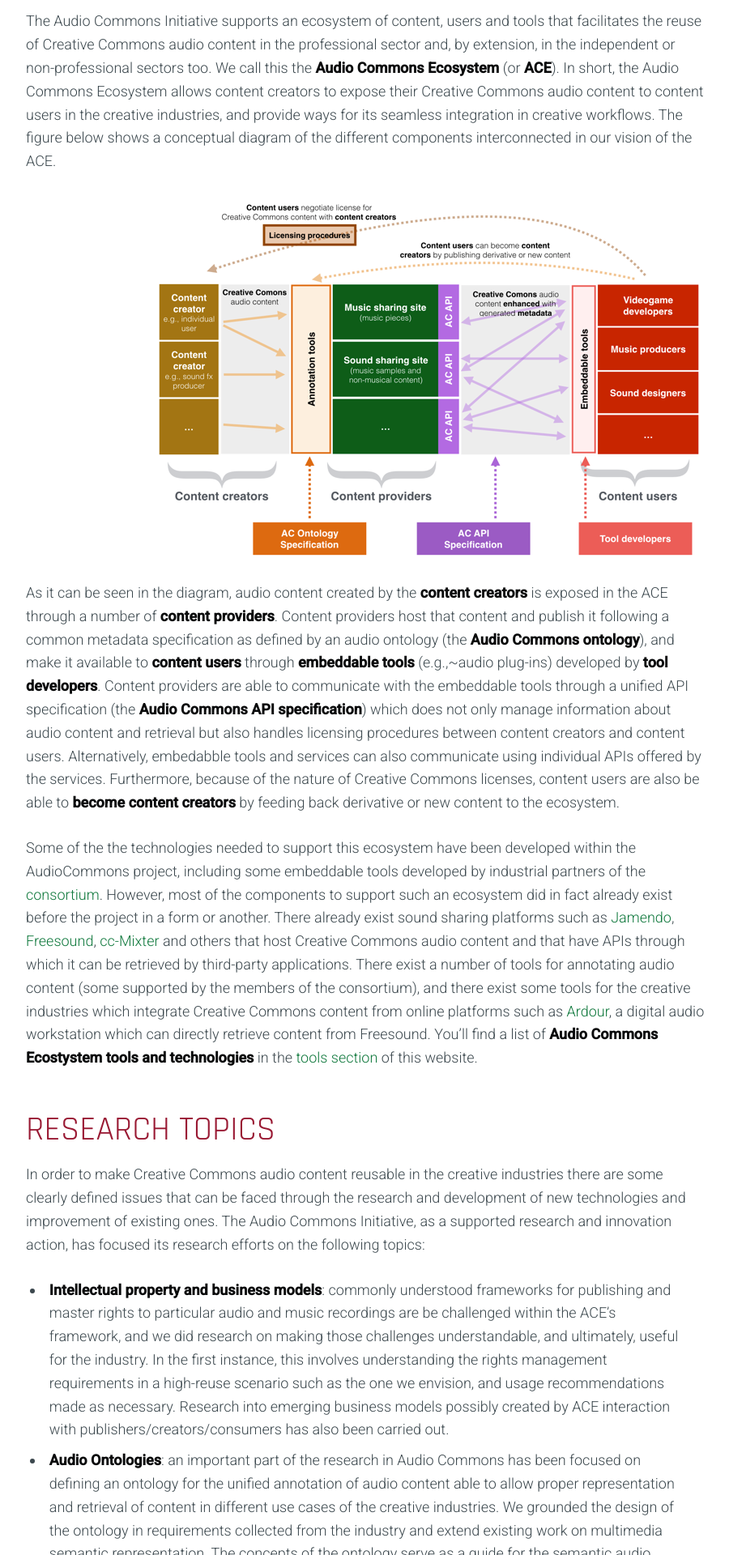
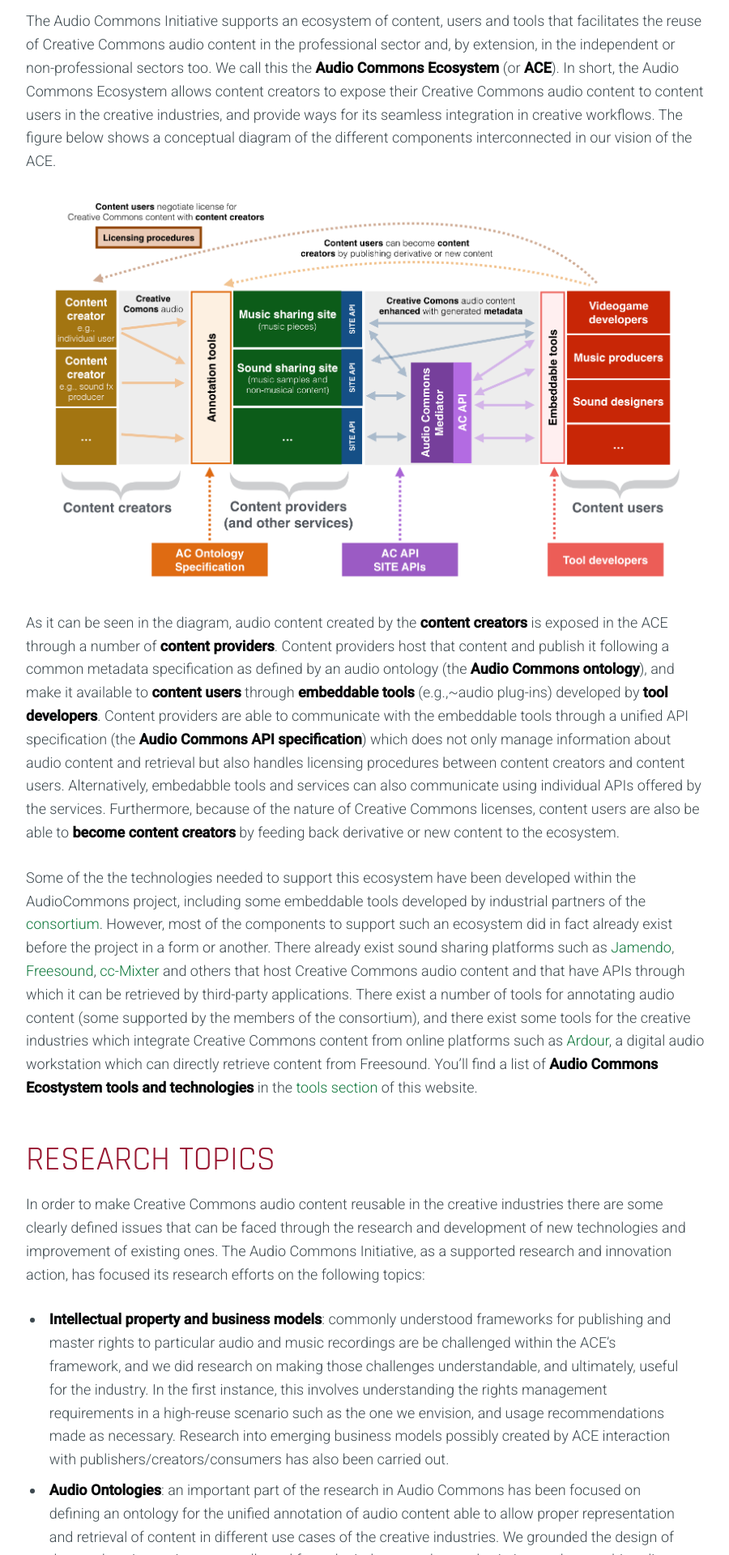
Before and after one commit to AudioCommons/audiocommons.github.io, a Jekyll site: the page built from about/index.md, in a window 1280 px wide. Shown: the part 1330-3250 px from the top of the page at 81% size, without its empty margins (188-1088 px from the left). Built offline with Jekyll 4.4.1, drawn with Linux system fonts in a browser that asks for light colours; nearby versions of some CDN libraries.

Commit message:
Update main diagram

```diff
--- a/about/index.md
+++ b/about/index.md
@@ -32,7 +32,7 @@ The Audio Commons Initiative has been the result of the **EU funded project Audi
 The Audio Commons Initiative supports an ecosystem of content, users and tools that facilitates the reuse of Creative Commons audio content in the professional sector and, by extension, in the independent or non-professional sectors too. We call this the **Audio Commons Ecosystem** (or **ACE**).
 In short, the Audio Commons Ecosystem allows content creators to expose their Creative Commons audio content to content users in the creative industries, and provide ways for its seamless integration in creative workflows. The figure below shows a conceptual diagram of the different components interconnected in our vision of the ACE.
 
-<a href="/assets/img/diagram.png" target="blank"><img style="margin:auto;margin-bottom:25px;margin-top:25px;" class="img-responsive" src="/assets/img/diagram2.png" alt="The Audio Commons Ecosystem"></a>
+<a href="/assets/img/diagram3.png" target="blank"><img style="margin:auto;margin-bottom:25px;margin-top:25px;max-width:800px;" class="img-responsive" src="/assets/img/diagram3.png" alt="The Audio Commons Ecosystem"></a>
 
 As it can be seen in the diagram, audio content created by the **content creators** is exposed in the ACE through a number of **content providers**. Content providers host that content and publish it following a common metadata specification as defined by an audio ontology (the **Audio Commons ontology**), and make it available to **content users** through **embeddable tools** (e.g.,~audio plug-ins) developed by **tool developers**.
 Content providers are able to communicate with the embeddable tools through a unified API specification (the **Audio Commons API specification**) which does not only manage information about audio content and retrieval but also handles licensing procedures between content creators and content users. Alternatively, embedabble tools and services can also communicate using individual APIs offered by the services.
```
Also changed, not shown: assets/img/diagram3.png (added).
